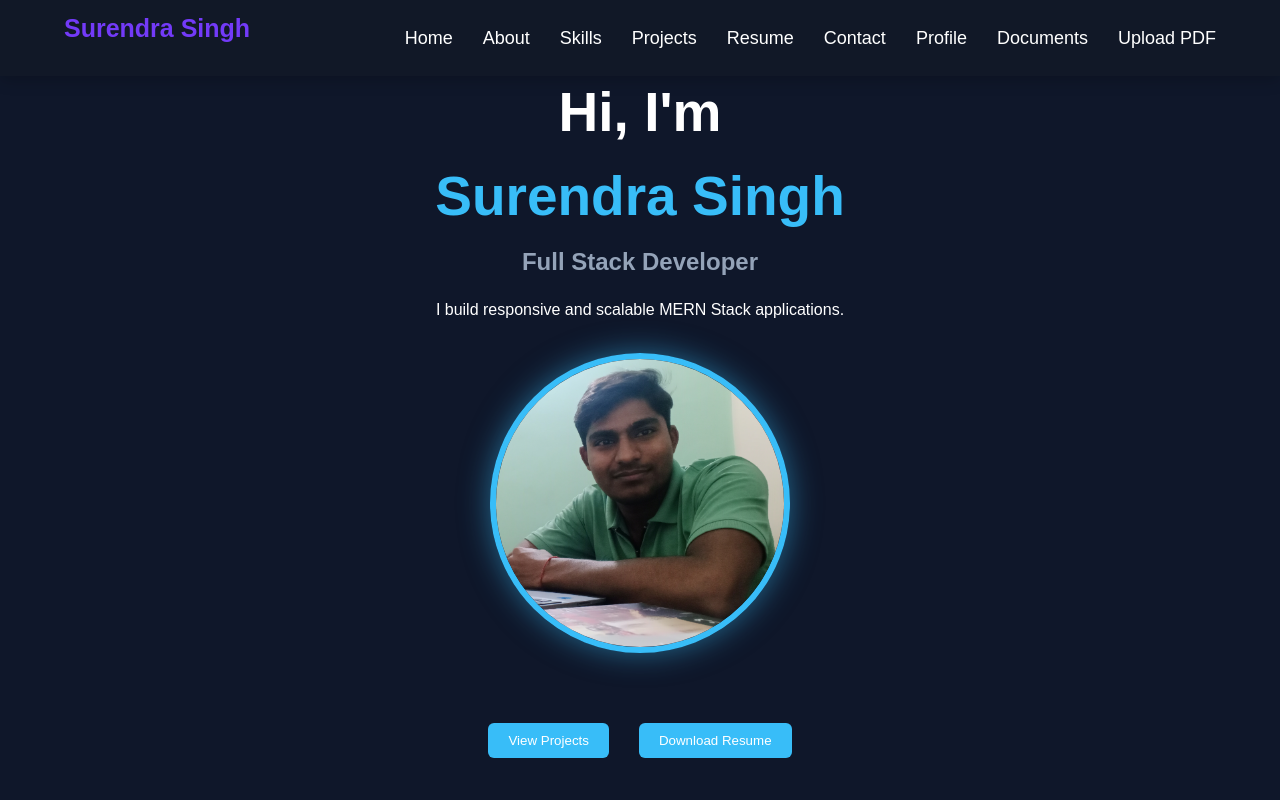
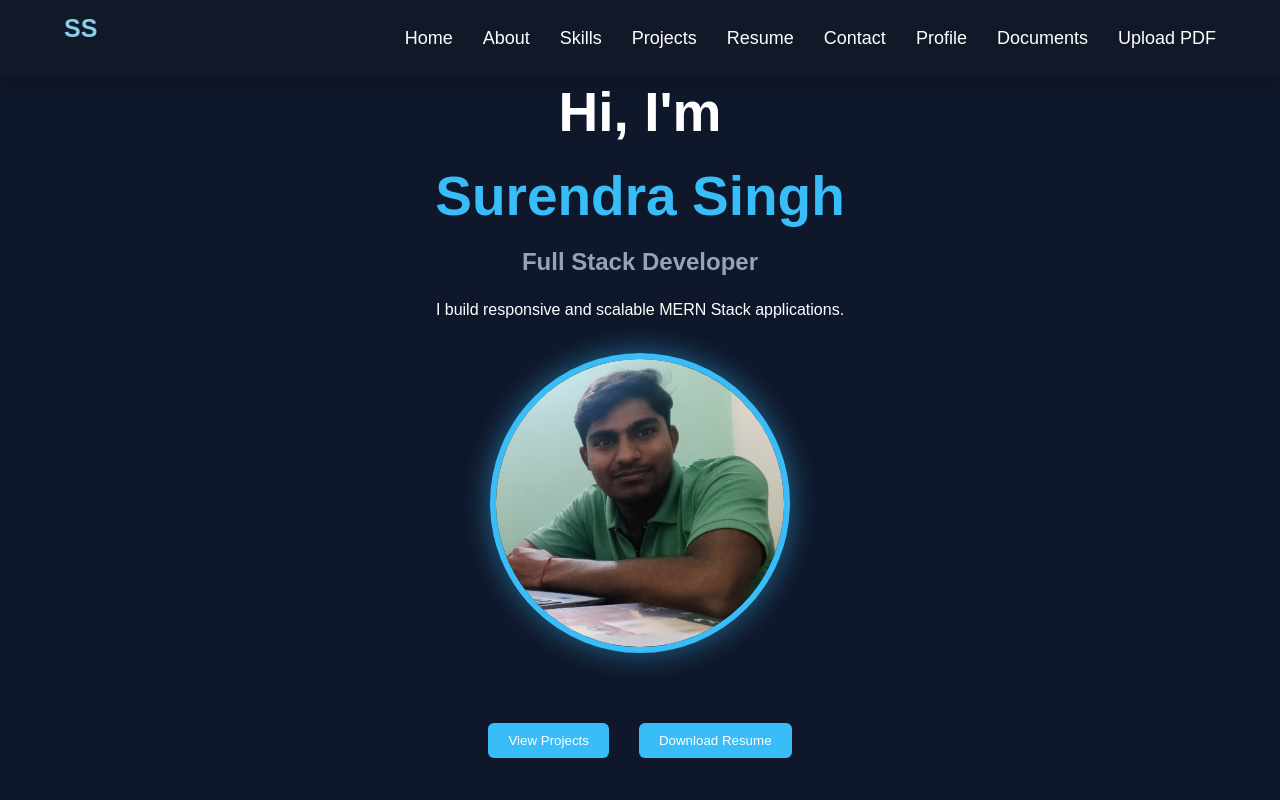
Before and after one commit to Surendrasingh8093/Surendra-Portfolio, a React (Vite) app in the folder frontend/: page / in a window 1280 px wide. Shown: the top 800 px of the page. Built offline with nearby package versions, Linux system fonts and the light colour scheme; no server answers.

Commit message:
modified to files

```diff
--- a/frontend/src/components/Navbar.jsx
+++ b/frontend/src/components/Navbar.jsx
@@ -9,7 +9,7 @@ function Navbar() {
     <nav className="navbar">
 
       <div className="logo">
-        <h2>Surendra Singh</h2>
+        <h1><b>SS</b></h1>
       </div>
 
       <div
--- a/frontend/src/styles/navbar.css
+++ b/frontend/src/styles/navbar.css
@@ -13,10 +13,11 @@
     box-shadow:0 4px 15px rgba(0,0,0,.2);
 }
 
-.logo h2{
-    color:hsl(258, 93%, 60%);
+.logo h1{
+    color: skyblue;
     font-size:25px;
-    font-weight:800;
+    box-shadow: rgba(108, 92, 231, 0.8);
+    font-weight:800px;
     padding-block-start: 0px;
 
 }
```
